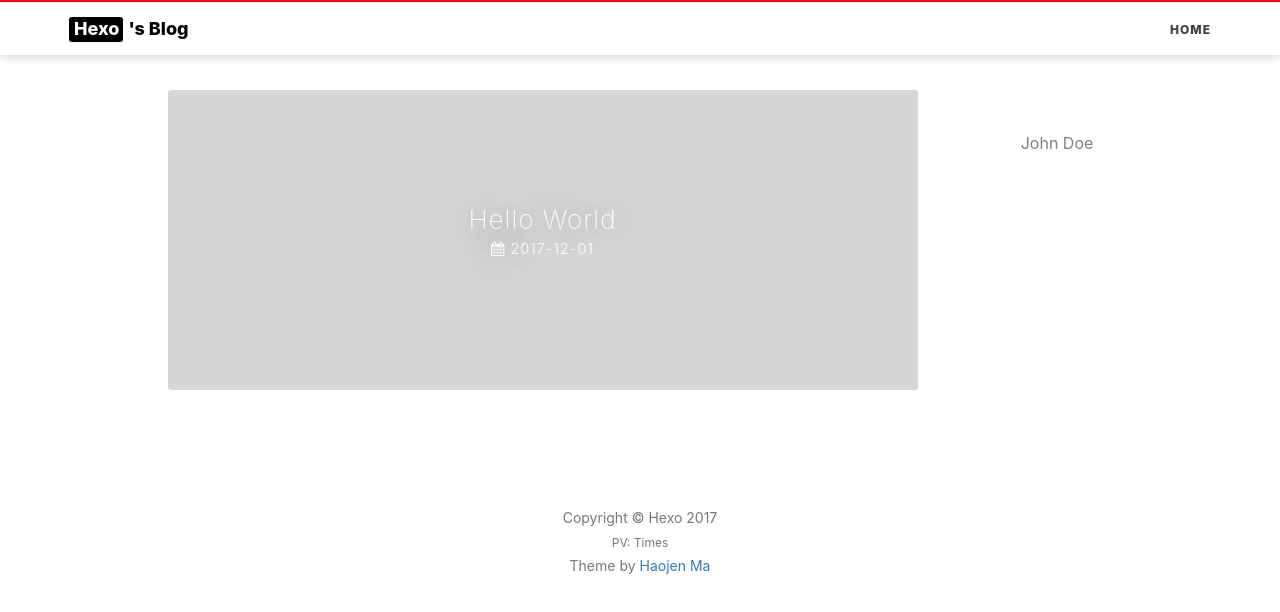
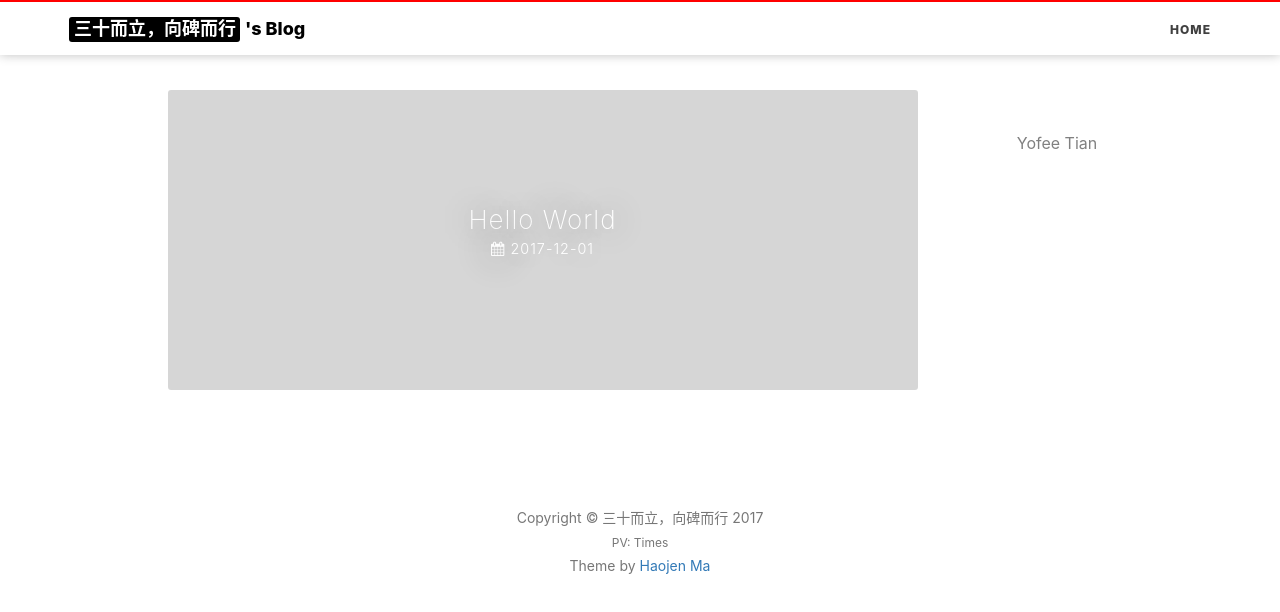
Before and after one commit to yofeetian/yofeetian.github.io, a plain HTML site: page index.html in a window 1280 px wide. Drawn offline with nearby package versions, Linux system fonts and the light colour scheme; some packages are replaced by stand-ins of ours; a script that the page names is missing.

Commit message:
Site updated: 2017-12-01 17:28:53

```diff
--- a/index.html
+++ b/index.html
@@ -13,7 +13,7 @@
     <meta name="apple-mobile-web-app-capable" content="yes">
     <meta name="apple-mobile-web-app-status-bar-style" content="#600090">
     <link rel="shortcut icon" href="https://cdn4.iconfinder.com/data/icons/ionicons/512/icon-person-128.png">
-    <link rel="alternate" type="application/atom+xml" title="Hexo" href="/atom.xml">
+    <link rel="alternate" type="application/atom+xml" title="三十而立，向碑而行" href="/atom.xml">
     <link rel="stylesheet" href="//cdnjs.cloudflare.com/ajax/libs/animate.css/3.5.2/animate.min.css">
     <link rel="stylesheet" href="//cdn.bootcss.com/font-awesome/4.6.3/css/font-awesome.css">
     <title>
@@ -56,7 +56,7 @@
             </button>
             <a class="navbar-brand animated pulse" href="/">
                 <span class="brand-logo">
-                    Hexo
+                    三十而立，向碑而行
                 </span>
                 's Blog
             </a>
@@ -246,7 +246,7 @@
                     <div class="about-me">
                         <!--移动端头部显示-->
                         <img src=""/>
-                        <h5><a href="/about/">John Doe</a></h5>
+                        <h5><a href="/about/">Yofee Tian</a></h5>
                         <p></p>
                     </div>
                 </div>
@@ -310,7 +310,7 @@
                 <div class="short-about">
                     <!--侧边栏头像-->
 
-                    <h5><a href="/about/">John Doe</a></h5>
+                    <h5><a href="/about/">Yofee Tian</a></h5>
 
                     <hr>
                     <!-- SNS Link 社交 -->
@@ -361,7 +361,7 @@
 
                 </ul>
                 <p class="copyright text-muted">
-                    Copyright &copy; Hexo 2017
+                    Copyright &copy; 三十而立，向碑而行 2017
                     <br>
                     <span id="busuanzi_container_site_pv" style="font-size: 12px;">PV: <span id="busuanzi_value_site_pv"></span> Times</span>
                     <br>
```
Also changed, not shown: 2017/12/01/hello-world/index.html (+4 -4 lines).
